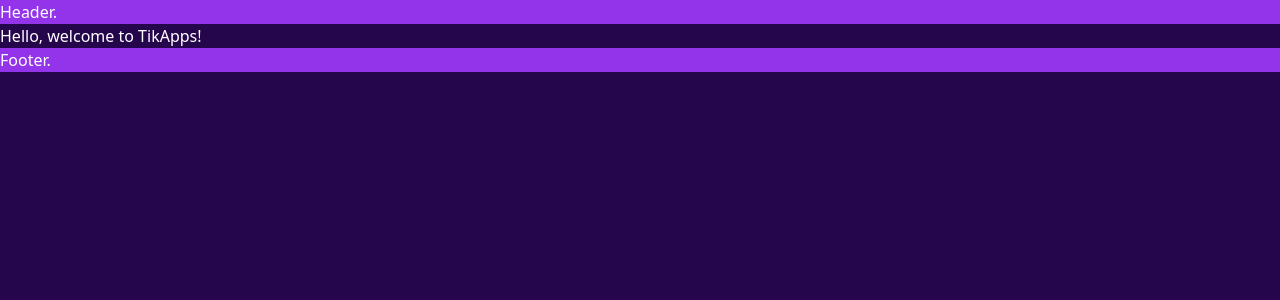
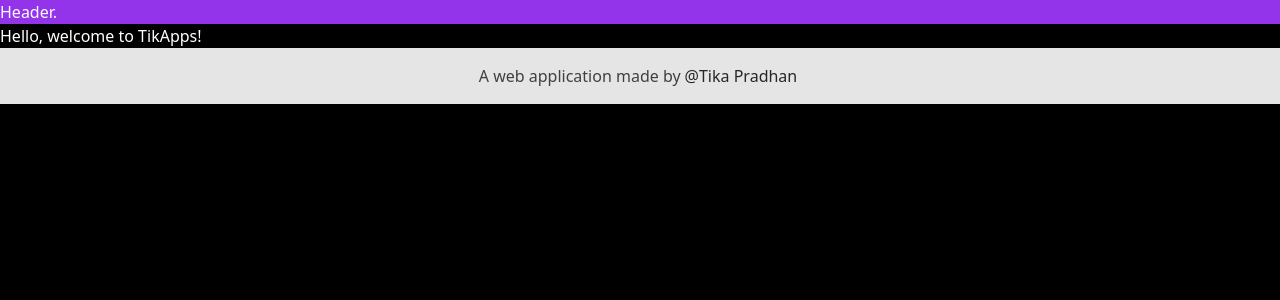
Before and after one commit to tikap/TikApps, a Next.js app: page / in a window 1280 px wide. Shown: the top 300 px of the page. Built offline with nearby package versions, Linux system fonts and the light colour scheme.

Commit message:
Added footer content and linkedin

```diff
--- a/app/footer/footer.js
+++ b/app/footer/footer.js
@@ -1,9 +1,18 @@
-export default function Footer(){
-    return (
-        <footer>
-            <div class="bg-purple-600">
-                Footer.
-            </div>
-        </footer>
-    )
+import Link from "next/link";
+
+export default function Footer() {
+  return (
+    <footer class="bg-neutral-200 text-center dark:bg-neutral-700 lg:text-left">
+      <div class="p-4 text-center text-neutral-700 dark:text-neutral-200">
+        A web application made by
+        <Link
+          class="text-neutral-800 dark:text-neutral-400 p-1"
+          href="https://www.linkedin.com/in/tika-pradhan/"
+          target="_blank"
+        >
+          @Tika Pradhan
+        </Link>
+      </div>
+    </footer>
+  );
 }
--- a/app/globals.css
+++ b/app/globals.css
@@ -4,8 +4,8 @@
 
 :root {
   --foreground-rgb: 255, 255, 255;
-  --background-start-rgb: 37, 6, 76;
-  --background-end-rgb: 37, 6, 76;
+  --background-start-rgb: 0, 0, 0;
+  --background-end-rgb: 0, 0, 0;
 }
 
 body {
--- a/app/layout.js
+++ b/app/layout.js
@@ -8,16 +8,10 @@ import Footer from './footer/footer.js'
 export default function RootLayout({ children }) {
   return (
     <html lang="en">
-      <body class="container mx-auto">
-
+      <body>
         <Header />
-
-        <main>
-          {children}
-        </main>
-
+        <main>{children}</main>
         <Footer />
-
       </body>
     </html>
   );
```
